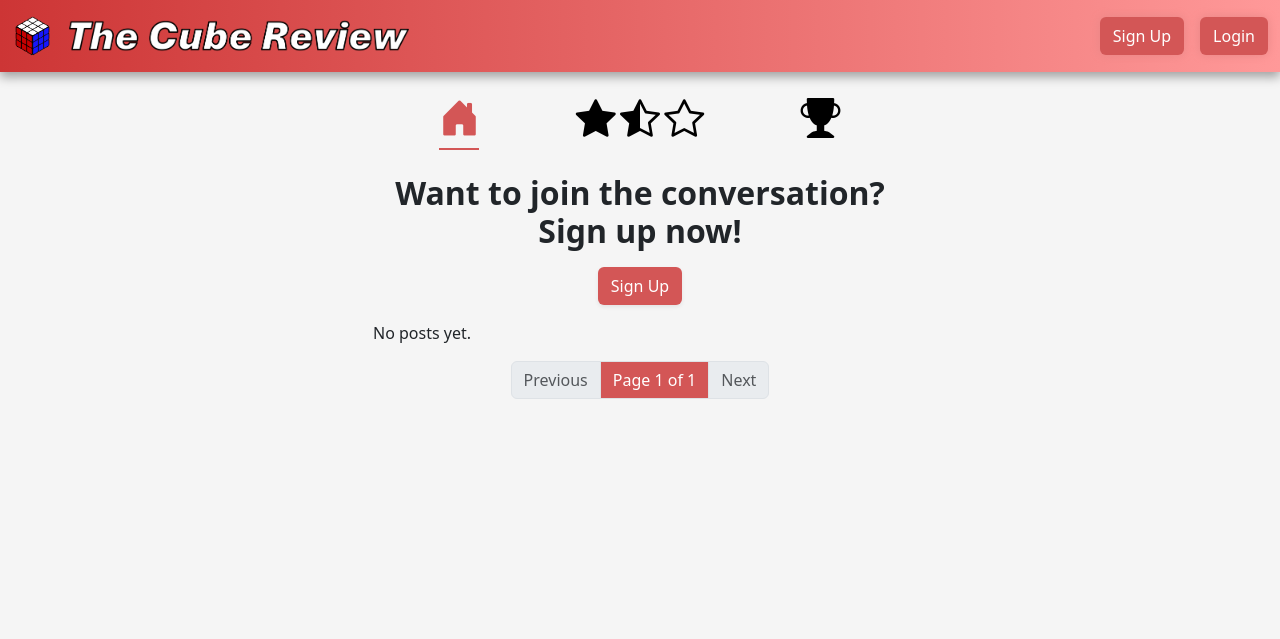
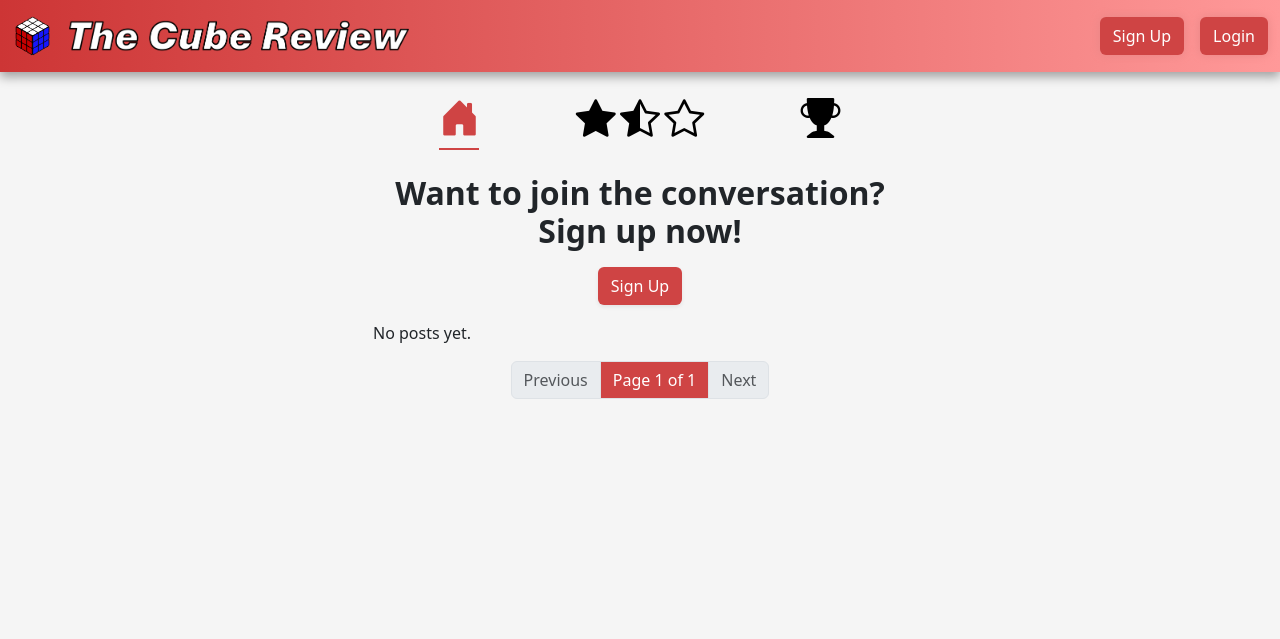
Before and after one commit to arun-dhanjal/the_cube_review, a Django app: page / in a window 1280 px wide. Shown: the top 639 px of the page. Run offline with Django 4.2, Linux system fonts and the light colour scheme; data that the repository does not hold is empty.

Commit message:
Update colour scheme to address accessibility issues

```diff
--- a/static/css/style.css
+++ b/static/css/style.css
@@ -25,14 +25,6 @@ body {
 }
 .navbar-brand i {
     font-size: 40px;
-    font-weight: bolder;
-    color: white;
-    text-shadow:
-        -1px -1px 0 black,
-         1px -1px 0 black,
-        -1px  1px 0 black,
-         1px  1px 0 black;
-    font-family: Arial, sans-serif;
 }
 
 .nav-icon {
@@ -42,13 +34,13 @@ body {
 }
 
 .nav-icon:hover {
-  color: #d35656;
+  color: #cf4444;
 
 }
 
 .nav-icon.active {
-  color: #d35656; /* Bootstrap blue */
-  border-bottom: 2px solid #d35656;
+  color: #cf4444; /* Bootstrap blue */
+  border-bottom: 2px solid #cf4444;
 }
 
 footer {
@@ -63,7 +55,7 @@ footer {
 
 .btn {
     color: white;
-    background-color: #d35656;
+    background-color: #cf4444;
 }
 
 .btn:hover {
@@ -77,7 +69,7 @@ footer {
 }
 
 .edit-button:hover {
-    color: #d35656;
+    color: #cf4444;
 }
 
 .delete-button {
@@ -86,12 +78,12 @@ footer {
 }
 
 .delete-button:hover {
-    color: #d35656;
+    color: #cf4444;
 }
 
 .page-link {
     color: white;
-    background-color: #d35656;
+    background-color: #cf4444;
 }
 
 .page-link:hover {
@@ -101,7 +93,7 @@ footer {
 
 .page-indicator {
     color: white;
-    background-color: #d35656;
+    background-color: #cf4444;
     pointer-events: none; /* prevents hover animation */
 }
 
--- a/templates/base.html
+++ b/templates/base.html
@@ -43,15 +43,15 @@
     <div class="container">
         <div class="row justify-content-center">
             <div class="col-12 col-sm-10 col-md-8 col-lg-6 d-flex justify-content-evenly gap-4">
-                <a href="{% url 'feed' %}" class="nav-icon {% if request.resolver_match.url_name == 'feed' %}active{% endif %}">
+                <a href="{% url 'feed' %}" class="nav-icon {% if request.resolver_match.url_name == 'feed' %}active{% endif %}" aria-label="Home">
                     <i class="bi bi-house-door-fill fs-1"></i>
                 </a>
-                <a href="{% url 'puzzle_list' %}" class="nav-icon {% if request.resolver_match.url_name == 'puzzle_list' %}active{% endif %}">
+                <a href="{% url 'puzzle_list' %}" class="nav-icon {% if request.resolver_match.url_name == 'puzzle_list' %}active{% endif %}" aria-label="Reviews">
                     <i class="bi bi-star-fill fs-1"></i>
                     <i class="bi bi-star-half fs-1"></i>
                     <i class="bi bi-star fs-1"></i>
                 </a>
-                <a href="{% url 'leaderboards' %}" class="nav-icon {% if request.resolver_match.url_name == 'leaderboards' %}active{% endif %}">
+                <a href="{% url 'leaderboards' %}" class="nav-icon {% if request.resolver_match.url_name == 'leaderboards' %}active{% endif %}" aria-label="Leaderboards">
                     <i class="bi bi-trophy-fill fs-1"></i>
                 </a>
             </div>
```
